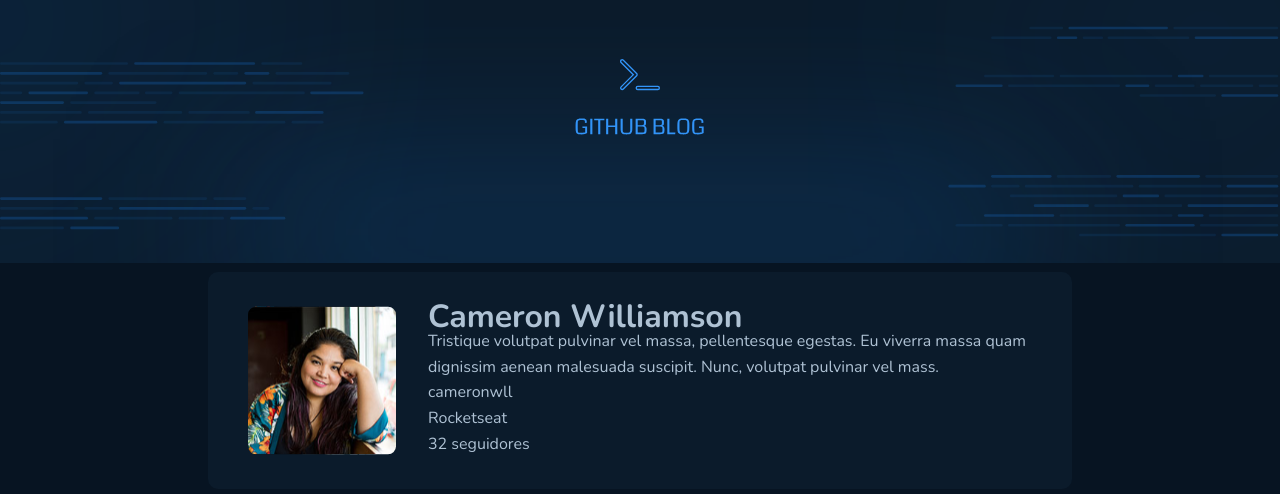
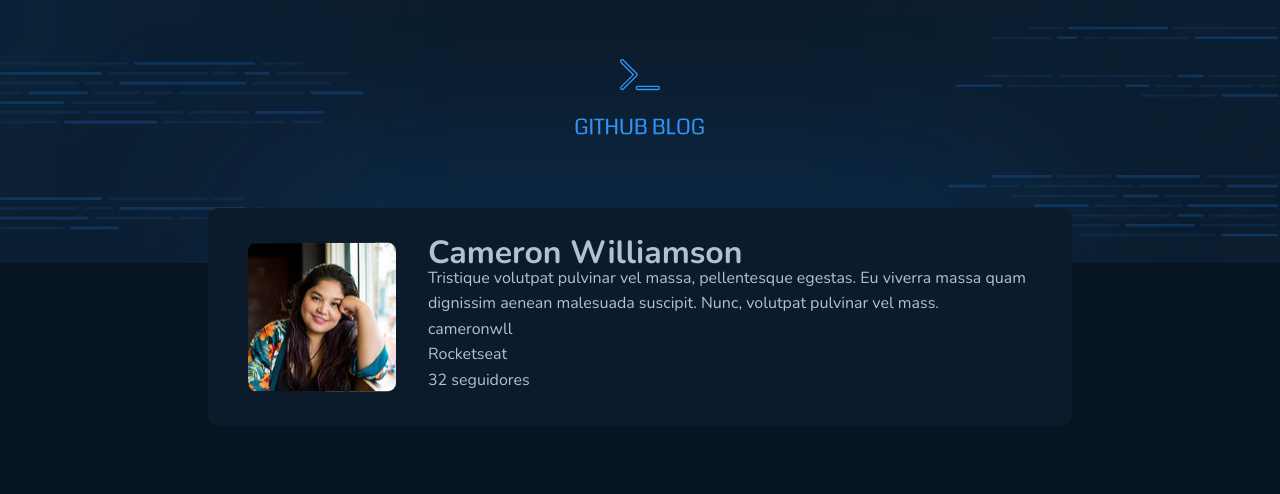
Before and after one commit to edilaine-as/ReactJS_GithubBlog, a React (Vite) app: page / in a window 1280 px wide. Shown: the top 494 px of the page. Built offline with nearby package versions, Linux system fonts and the light colour scheme.

Commit message:
Working on Header

```diff
--- a/src/components/Header/styles.ts
+++ b/src/components/Header/styles.ts
@@ -1,7 +1,13 @@
 import { styled } from "styled-components";
 
 export const HeaderContainer = styled.div`
+    height: 296px;
+
     img{
         width: 100%;
     }
+
+    position: relative;
+    z-index: -1;
+    margin-bottom: -5.5rem;
 `
```
